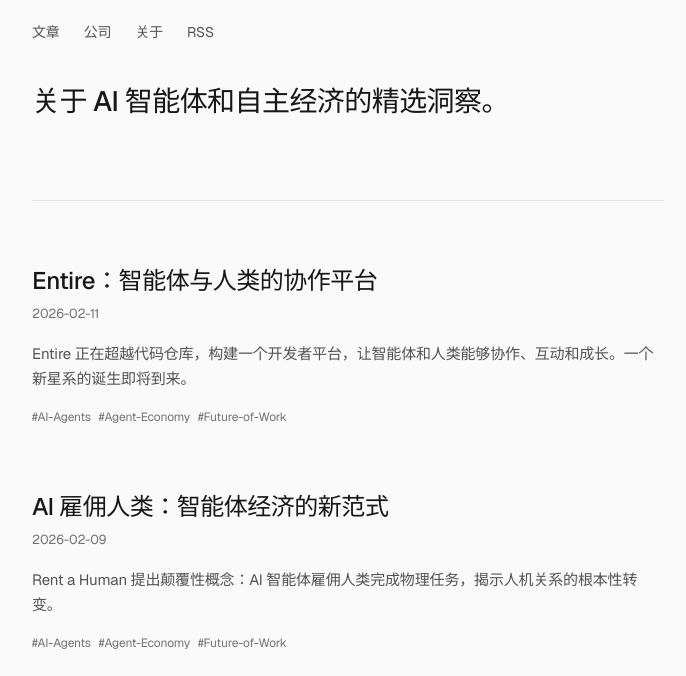
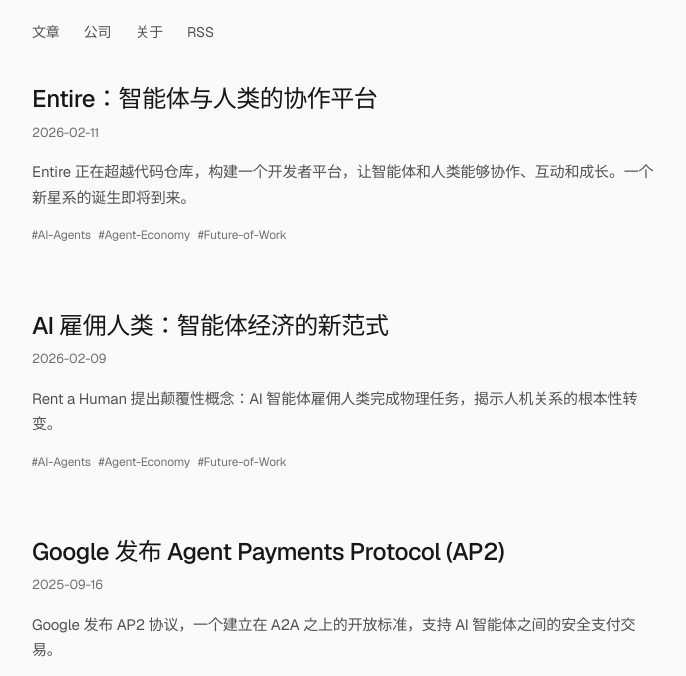
Before and after one commit to lvterry/agent-economy-blog, an Astro site: page / in a window 1280 px wide. Shown: the part 101-777 px from the top of the page, without its empty margins (292-978 px from the left). Built offline with nearby package versions, Linux system fonts and the light colour scheme; Astro itself is replaced by a stand-in of ours.

Commit message:
Remove intro section from homepage

```diff
--- a/src/pages/index.astro
+++ b/src/pages/index.astro
@@ -57,15 +57,6 @@ const posts = [
 ---
 
 <Layout>
-  <section class="intro">
-    <div class="lang-content lang-zh active">
-      <h2>关于 AI 智能体和自主经济的精选洞察。</h2>
-    </div>
-    <div class="lang-content lang-en">
-      <h2>Curated news and insights about AI agents and the autonomous economy.</h2>
-    </div>
-  </section>
-
   <section>
     {posts.map(post => (
       <BlogPost {...post} />
```
